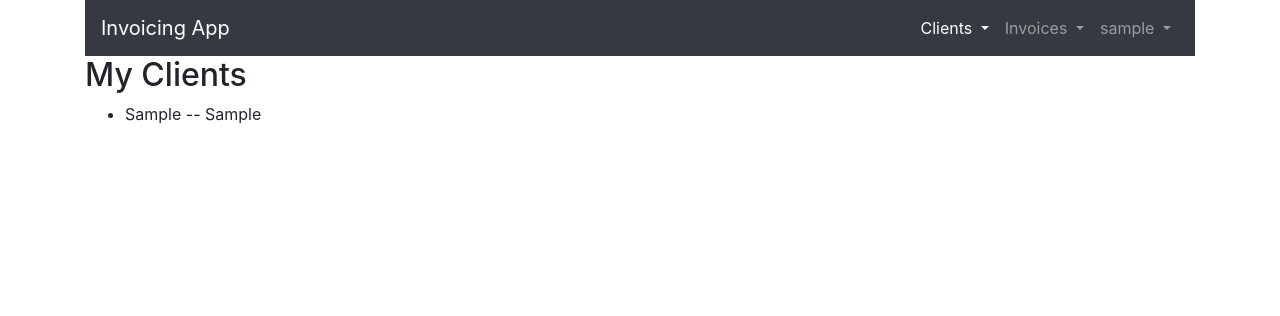
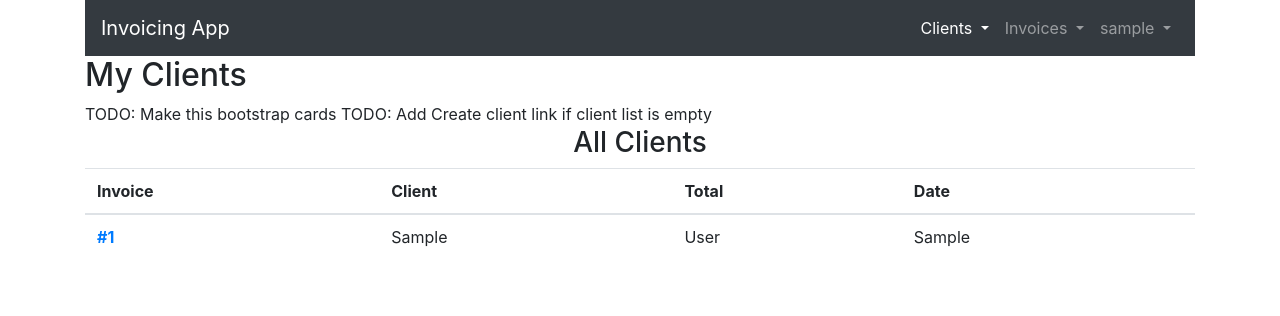
Before and after one commit to kaysiz/invoicing-app, a Django app: page /clients/ in a window 1280 px wide. Shown: the top 316 px of the page. Run offline with Django 3.2, Linux system fonts and the light colour scheme; a user stored in the database is signed in; tables that the repository leaves empty hold one stand-in row (values such as "Sample post"); some libraries are stand-ins or nearby versions.

Commit message:
Add modifications to clients view

```diff
--- a/invoices/views.py
+++ b/invoices/views.py
@@ -143,8 +143,13 @@ class ClientCreateView(LoginRequiredMixin, CreateView):
 
 
 class ClientListView(LoginRequiredMixin, ListView):
-    model = Client
     template_name = 'clients.html'
+
+    def get_queryset(self):
+        if self.request.user.is_authenticated:
+            return Client.objects.filter(created_by=self.request.user)
+        else:
+            return Client.objects.none()
 
 
 class ClientDetailView(LoginRequiredMixin, DetailView):
--- a/templates/clients.html
+++ b/templates/clients.html
@@ -2,11 +2,38 @@
 
 {% block content %}
     <h2>My Clients</h2>
-    {% for client in object_list %}
-        <div class="clients-list">
-            <ul>
-                <li>{{client.first_name}} -- {{ client.company }}</li>
-            </ul>
-        </div>
-    {% endfor %}
+            TODO: Make this bootstrap cards
+            TODO: Add Create client link if client list is empty
+
+
+
+            <div class="invoices-list">
+            {% if object_list %}
+                <h3 class="text-center"> All Clients </h3>
+                <table class="table table-hover">
+                    <thead>
+                        <tr>
+                            <th scope="col">Invoice</th>
+                            <th scope="col">Client</th>
+                            <th scope="col">Total</th>
+                            <th scope="col">Date</th>
+                        </tr>
+                    </thead>
+                    <tbody>
+                        {% for client in object_list %}
+
+                                <tr class="table-row table-row-clickable" data-href="{% url 'client-detail' client.pk %}">
+                                    <th scope="row"><a href="{% url 'client-detail' client.pk %}" class="stretched-link">#{{ forloop.counter }}</a></th>
+                                    <td>{{ client.first_name }}</td>
+                                    <td>{{ client.last_name }}</td>
+                                    <td> {{ client.company }} </td>
+                                </tr>
+                        {% endfor %}
+                    </tbody>
+                </table>
+            {% else %}
+                <p>You have not created any clients yet.</p>
+            {% endif %}
+            </div>
+
 {% endblock content %}
```
Also changed, not shown: invoices/tests/tests.py (+34 -1 lines), templates/new_client.html (+10 -5 lines).
